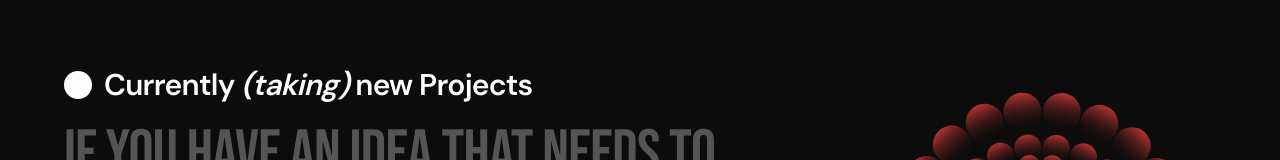
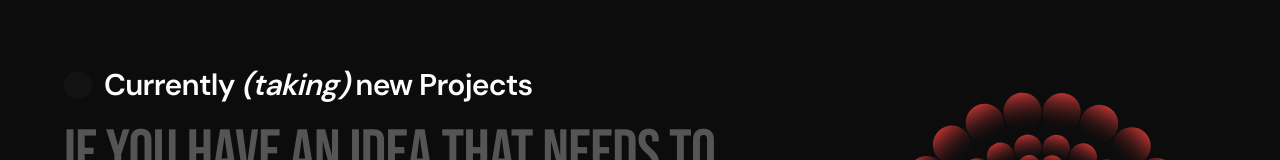
Before and after one commit to ahmersdev/folio-2026, a Next.js app: page / in a window 1280 px wide. Shown: the part 868-1028 px from the top of the page. Built offline with nearby package versions, Linux system fonts and the light colour scheme.

Commit message:
Global component

```diff
--- /dev/null
+++ b/src/components/caption/caption.interface.ts
@@ -0,0 +1,6 @@
+export interface ICaptionProps {
+  prefix: string;
+  emphasis: string;
+  suffix: string;
+  className?: string;
+}
--- /dev/null
+++ b/src/components/caption/index.tsx
@@ -0,0 +1,27 @@
+"use client";
+
+import { cn } from "@/lib";
+import { ICaptionProps } from "./caption.interface";
+
+export default function Caption(props: ICaptionProps) {
+  const { prefix, emphasis, suffix, className } = props;
+
+  return (
+    <div className={cn("flex items-center gap-3", className)}>
+      <span
+        className="size-4.5 shrink-0 rounded-full bg-black-secondary
+          md:size-5
+          lg:size-7"
+      />
+      <p
+        className="text-[20px] leading-none font-semibold tracking-tight
+          md:text-[24px]
+          lg:text-[30px]"
+      >
+        {prefix}
+        <span className="italic">{emphasis}</span>
+        {suffix}
+      </p>
+    </div>
+  );
+}
--- a/src/components/index.ts
+++ b/src/components/index.ts
@@ -1,3 +1,4 @@
+export { default as Caption } from "./caption";
 export { default as CustomButton } from "./custom-button";
 export { default as CustomCursor } from "./custom-cursor";
 export { default as SmoothScroll } from "./smooth-scroll";
--- a/src/features/home/components/about-me/index.tsx
+++ b/src/features/home/components/about-me/index.tsx
@@ -10,7 +10,7 @@ import {
 } from "./about-me.data";
 import useAboutMe from "./use-about-me";
 import { Bloom } from "./components";
-import { CustomButton } from "@/components";
+import { Caption, CustomButton } from "@/components";
 
 export default function AboutMe() {
   const { titleRef } = useAboutMe();
@@ -19,22 +19,12 @@ export default function AboutMe() {
     <section className="relative overflow-clip px-[5%] py-16 sm:py-20 md:py-28 lg:py-32">
       <div className="mx-auto flex w-full max-w-[1680px] flex-col gap-10 lg:flex-row lg:items-center lg:justify-between lg:gap-16">
         <div>
-          <div className="mb-6 flex items-center gap-3">
-            <span
-              className="size-4.5 shrink-0 rounded-full bg-white-secondary
-                md:size-5
-                lg:size-7"
-            />
-            <p
-              className="text-[20px] leading-none font-semibold tracking-tight
-                md:text-[24px]
-                lg:text-[30px]"
-            >
-              {ABOUT_CAPTION_PREFIX}
-              <span className="italic">{ABOUT_CAPTION_EMPHASIS}</span>
-              {ABOUT_CAPTION_SUFFIX}
-            </p>
-          </div>
+          <Caption
+            prefix={ABOUT_CAPTION_PREFIX}
+            emphasis={ABOUT_CAPTION_EMPHASIS}
+            suffix={ABOUT_CAPTION_SUFFIX}
+            className="mb-6"
+          />
 
           <h2
             ref={titleRef}
```
